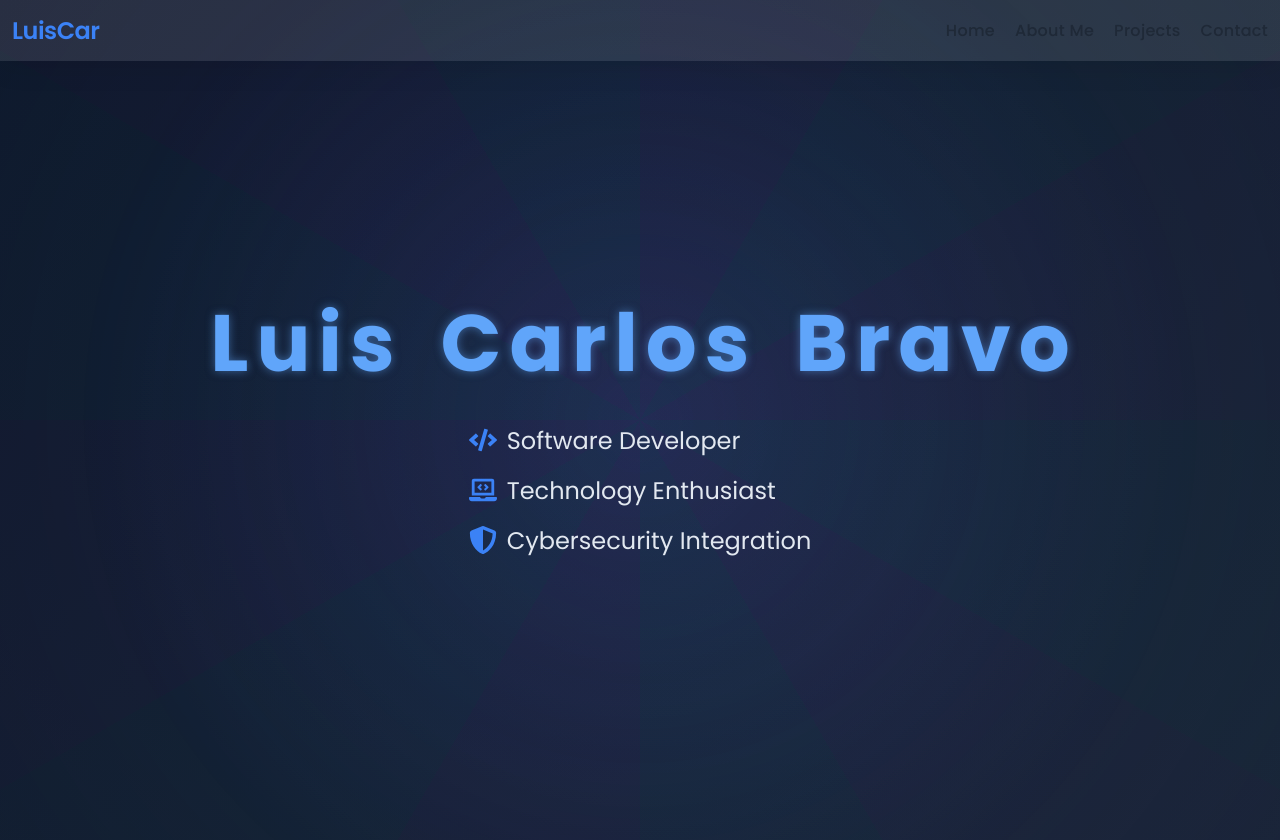
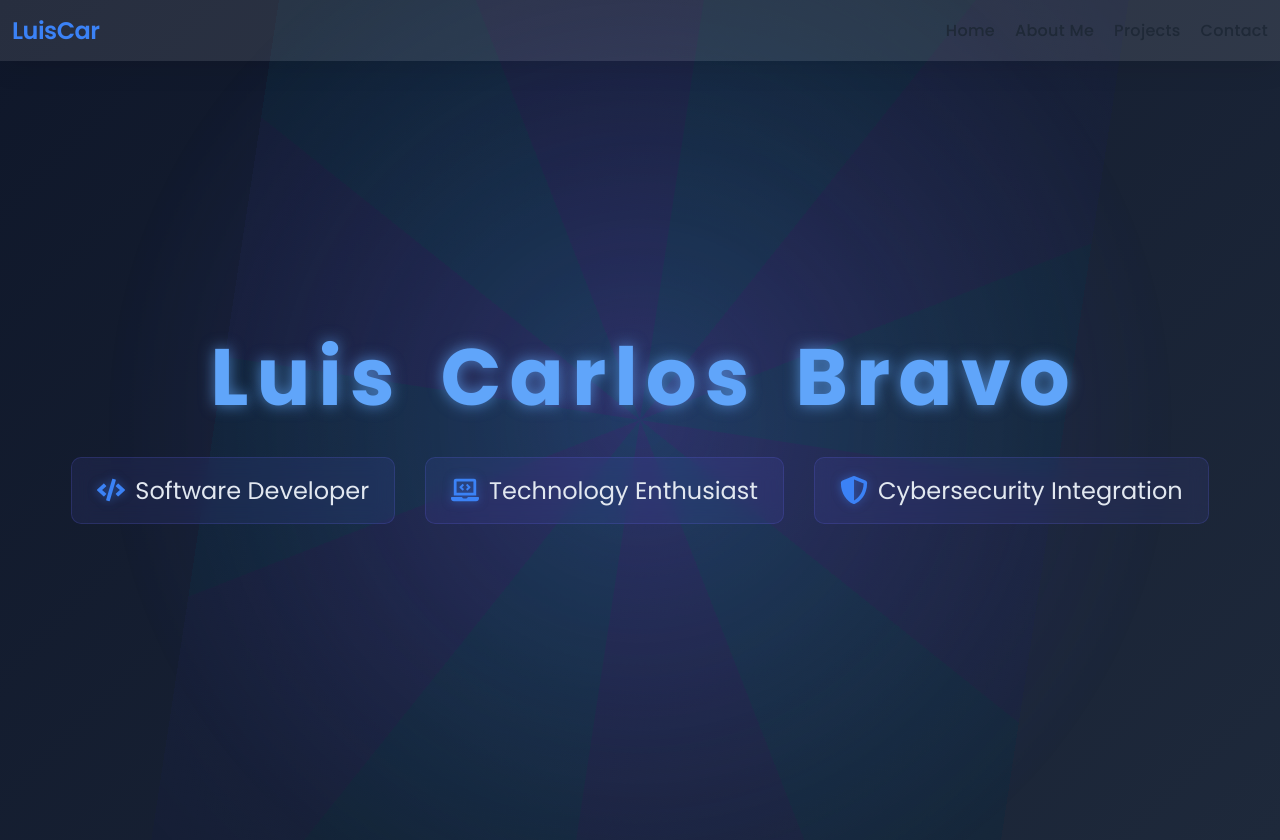
Before and after one commit to LuisCar09/personal_landing_page, a React (Vite) app in the folder personal_landing/: page / in a window 1280 px wide. Built offline with nearby package versions, Linux system fonts and the light colour scheme; the HTML template or start-up script is replaced by a standard one.

Commit message:
feat: enhance home page with more intense effects and horizontal layout

```diff
--- a/personal_landing/src/styles/Home.css
+++ b/personal_landing/src/styles/Home.css
@@ -19,9 +19,9 @@
   content: '';
   position: absolute;
   inset: 0;
-  background: radial-gradient(circle at center, rgba(99, 102, 241, 0.2), transparent 70%);
-  opacity: 0.5;
-  animation: pulse 8s ease-in-out infinite;
+  background: radial-gradient(circle at center, rgba(99, 102, 241, 0.3), transparent 70%);
+  opacity: 0.7;
+  animation: pulse 6s ease-in-out infinite;
 }
 
 .hero-section::after {
@@ -29,22 +29,32 @@
   position: absolute;
   inset: 0;
   background:
-    radial-gradient(circle at 50% 50%, transparent 0%, rgba(15, 23, 42, 0.6) 100%),
+    radial-gradient(circle at 50% 50%, transparent 0%, rgba(15, 23, 42, 0.8) 100%),
     repeating-conic-gradient(from 0deg,
-      rgba(99, 102, 241, 0.1) 0deg 30deg,
-      rgba(6, 182, 212, 0.1) 30deg 60deg);
-  opacity: 0.5;
+      rgba(99, 102, 241, 0.15) 0deg 30deg,
+      rgba(6, 182, 212, 0.15) 30deg 60deg);
+  opacity: 0.7;
   z-index: 1;
+  animation: rotate 20s linear infinite;
+}
+
+@keyframes rotate {
+  from {
+    transform: rotate(0deg);
+  }
+  to {
+    transform: rotate(360deg);
+  }
 }
 
 @keyframes pulse {
   0%, 100% {
-    opacity: 0.5;
+    opacity: 0.7;
     transform: scale(1);
   }
   50% {
-    opacity: 0.8;
-    transform: scale(1.1);
+    opacity: 0.9;
+    transform: scale(1.2);
   }
 }
 
@@ -87,13 +97,13 @@
   color: #60a5fa;
   transform-origin: center;
   position: relative;
-  text-shadow: 0 0 10px rgba(96, 165, 250, 0.5);
+  text-shadow: 0 0 15px rgba(96, 165, 250, 0.7);
 }
 
 .letter:hover {
   animation: smoothHurricane 1.5s cubic-bezier(0.45, 0, 0.55, 1) forwards;
   color: #3b82f6;
-  text-shadow: 0 0 20px rgba(59, 130, 246, 0.8);
+  text-shadow: 0 0 30px rgba(59, 130, 246, 0.9);
 }
 
 .roles-list {
@@ -101,8 +111,10 @@
   padding: 0;
   margin: 0;
   display: flex;
-  flex-direction: column;
-  gap: 1.5rem;
+  flex-direction: row;
+  gap: 3rem;
+  justify-content: center;
+  flex-wrap: wrap;
 }
 
 .roles-list li {
@@ -116,29 +128,39 @@
   animation: fadeInUp 0.5s ease forwards;
   animation-delay: calc(var(--i) * 0.2s);
   transition: all 0.3s ease;
+  padding: 1.5rem 2.5rem;
+  background: rgba(99, 102, 241, 0.1);
+  border-radius: 1rem;
+  backdrop-filter: blur(10px);
+  border: 1px solid rgba(99, 102, 241, 0.2);
 }
 
 .roles-list li:hover {
   color: #60a5fa;
-  transform: scale(1.05);
+  transform: scale(1.1) translateY(-5px);
+  background: rgba(99, 102, 241, 0.2);
+  box-shadow:
+    0 0 20px rgba(99, 102, 241, 0.4),
+    0 0 40px rgba(99, 102, 241, 0.2);
 }
 
 .role-icon {
   color: #3b82f6;
   font-size: 2.8rem;
   transition: all 0.3s ease;
+  filter: drop-shadow(0 0 5px rgba(59, 130, 246, 0.5));
 }
 
 .roles-list li:hover .role-icon {
   color: #60a5fa;
-  transform: scale(1.2);
-  filter: drop-shadow(0 0 8px rgba(96, 165, 250, 0.6));
+  transform: scale(1.3) rotate(360deg);
+  filter: drop-shadow(0 0 15px rgba(96, 165, 250, 0.8));
 }
 
 @keyframes fadeInUp {
   from {
     opacity: 0;
-    transform: translateY(20px);
+    transform: translateY(30px);
   }
   to {
     opacity: 1;
```
